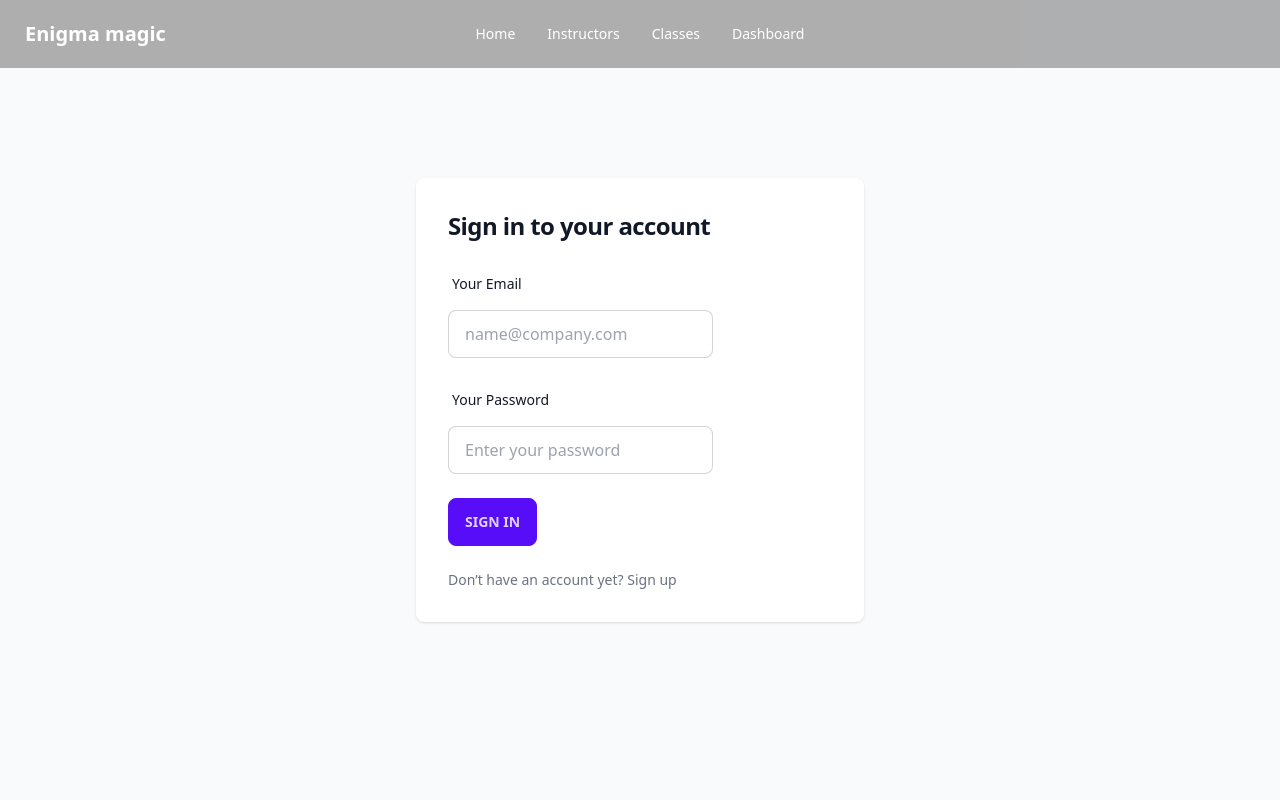
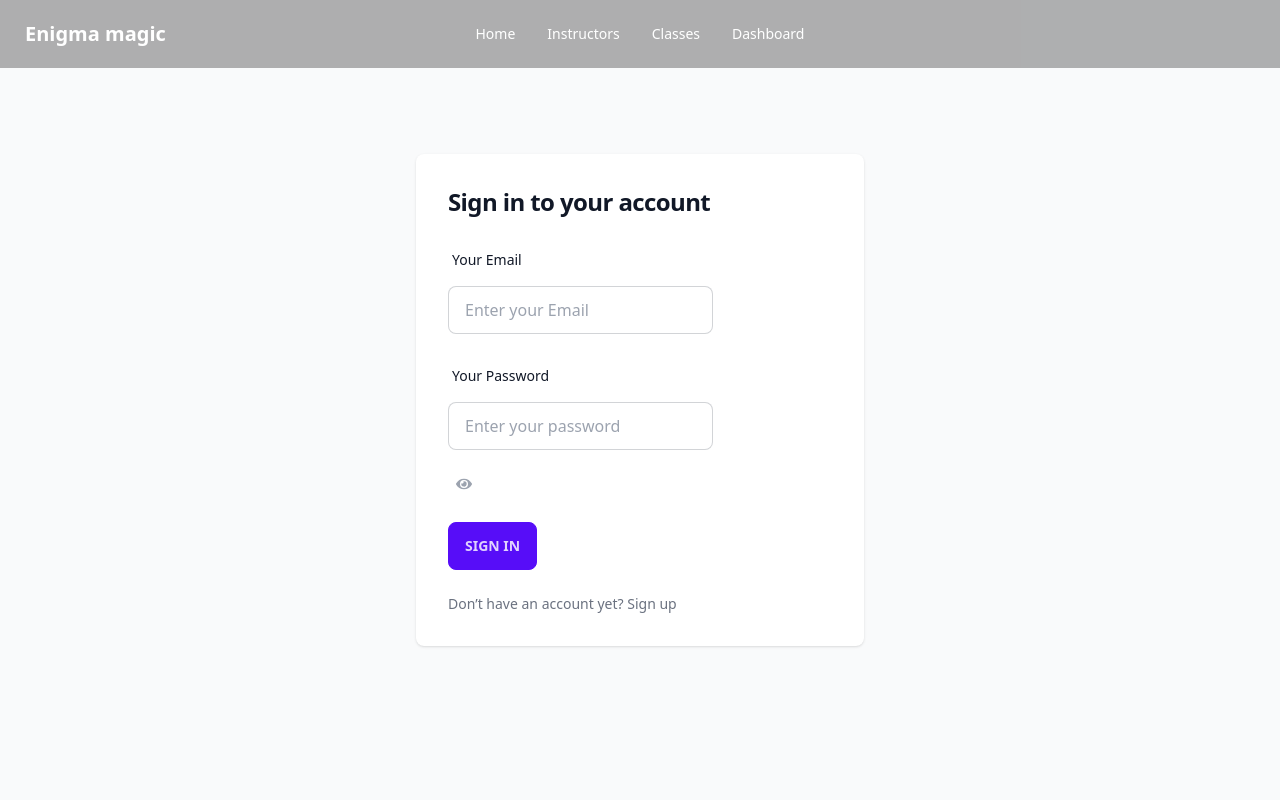
Before and after one commit to XZonRexA1/enigma-magic-client, a React (Vite) app: page /login in a window 1280 px wide. Shown: the top 800 px of the page. Built offline with nearby package versions, Linux system fonts and the light colour scheme.

Commit message:
show password toggle added

```diff
--- a/src/components/Login/Login.jsx
+++ b/src/components/Login/Login.jsx
@@ -1,7 +1,15 @@
 import { Helmet } from "react-helmet-async";
 import { Link } from "react-router-dom";
+import { useState } from "react";
+import { FaEye, FaEyeSlash } from "react-icons/fa";
 
 const Login = () => {
+  const [passwordVisible, setPasswordVisible] = useState(false);
+
+  const showPassword = () => {
+    setPasswordVisible(!passwordVisible);
+  };
+
   return (
     <>
       <Helmet>
@@ -14,7 +22,7 @@ const Login = () => {
               <h1 className="text-xl font-bold leading-tight tracking-tight text-gray-900 md:text-2xl dark:text-white">
                 Sign in to your account
               </h1>
-              <form className="space-y-4 md:space-y-6" action="#">
+              <form className="space-y-4 md:space-y-6">
                 <div>
                   <label className="label">
                     <span className="block mb-2 text-sm font-medium text-gray-900 dark:text-white">
@@ -26,24 +34,34 @@ const Login = () => {
                     name="email"
                     id="email"
                     className="input input-bordered"
-                    placeholder="name@company.com"
+                    placeholder="Enter your Email"
                     required
                   />
                 </div>
-                <div>
+                <div className="relative">
                   <label className="label">
                     <span className="block mb-2 text-sm font-medium text-gray-900 dark:text-white">
                       Your Password
                     </span>
                   </label>
                   <input
-                    type="password"
+                    type={passwordVisible ? "text" : "password"}
                     name="password"
                     id="password"
                     placeholder="Enter your password"
                     className="input input-bordered"
                     required
+
                   />
+                </div>
+                <div>
+                  <button onClick={showPassword} className="ml-2 py-0">
+                    {passwordVisible ? (
+                      <FaEyeSlash className="text-gray-400" />
+                    ) : (
+                      <FaEye className="text-gray-400" />
+                    )}
+                  </button>
                 </div>
 
                 <button type="submit" className="btn btn-primary">
```
